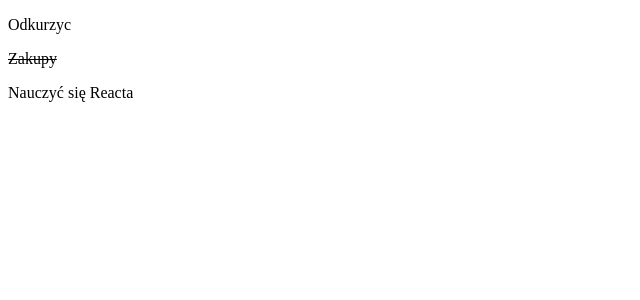
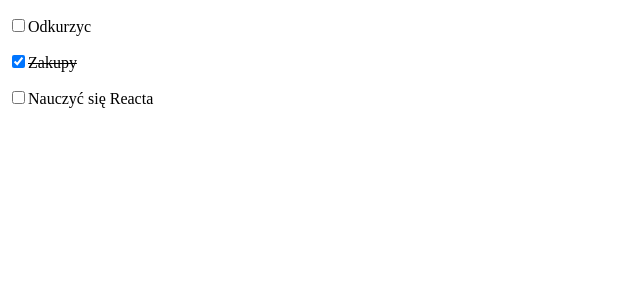
Before and after one commit to RobK005/jfdzl2-materialy-react-router-ui-components-2, a React (Create React App) app in the folder apps/todo/: page / in a window 1280 px wide. Shown: the top 300 px of the page, without its empty margins (0-640 px from the left). Built offline with nearby package versions, Linux system fonts and the light colour scheme.

Commit message:
state modifications

```diff
--- a/apps/todo/src/Task.js
+++ b/apps/todo/src/Task.js
@@ -3,10 +3,20 @@ import React, { Component } from 'react';
 class Task extends Component {
 
   render () {
-    const styles = this.props.mruczek ? { textDecoration: 'line-through' } : {};
+    // this.props.task = { id: 1, name: 'Odkurzyc', completed: false }
+    const styles = this.props.task.completed
+    ? { textDecoration: 'line-through' }
+    : {};
     return (
       <div>
-         <p style={styles}>{this.props.fafik}</p>
+        <p style={styles}>
+          <input
+            type="checkbox"
+            checked={this.props.task.completed}
+            onChange={this.props.handleChange}
+          />
+          {this.props.task.name}
+        </p>
       </div>
     );
   }
--- a/apps/todo/src/TaskContainer.js
+++ b/apps/todo/src/TaskContainer.js
@@ -7,11 +7,23 @@ class TaskContainer extends Component {
   state = {
     day: 'sobota',
     tasks: [
-      { id: 1, name: 'Odkurzyc', completed: false },
-      { id: 2, name: 'Zakupy', completed: true },
-      { id: 3, name: 'Nauczyć się Reacta', completed: false }
+      { id: 95, name: 'Odkurzyc', completed: false },
+      { id: 24, name: 'Zakupy', completed: true },
+      { id: 542, name: 'Nauczyć się Reacta', completed: false }
     ]
   };
+
+  handleChange = (event, taskId) => {
+    const taskIndex = this.state.tasks.findIndex(task => task.id === taskId);
+    const task = { ...this.state.tasks[taskIndex] };
+
+    task.completed = event.target.checked;
+
+    const tasks = [...this.state.tasks];
+    tasks[taskIndex] = task;
+
+    this.setState({ tasks: tasks });  // this.setState({ tasks });
+  }
 
   render() {
     return (
@@ -19,8 +31,8 @@ class TaskContainer extends Component {
         {this.state.tasks.map(task => (
           <Task
             key={`t-${task.id}`}
-            fafik={task.name}
-            mruczek={task.completed}
+            task={task}
+            handleChange={(event) => this.handleChange(event, task.id)}
           />
         ))}
       </div>
```
